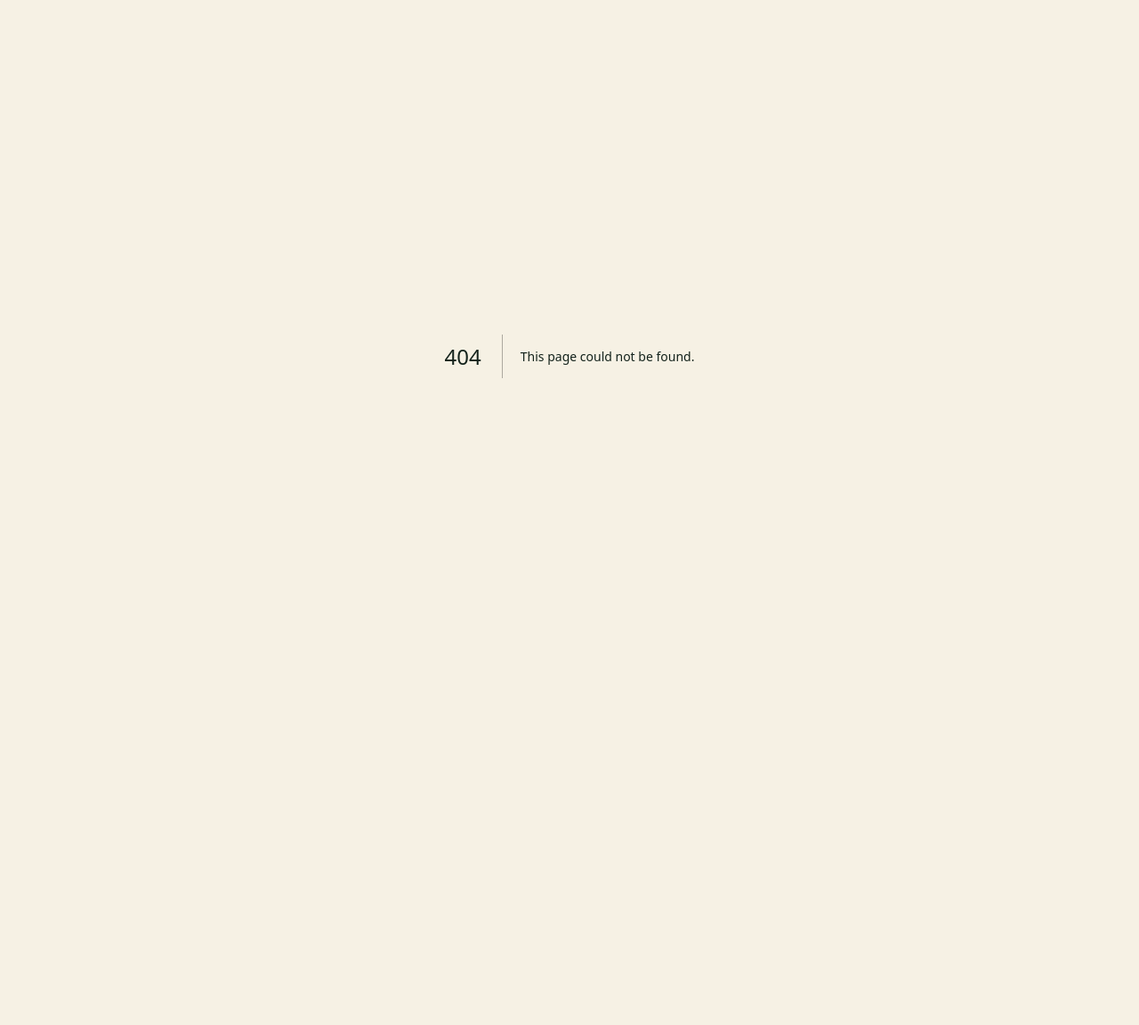
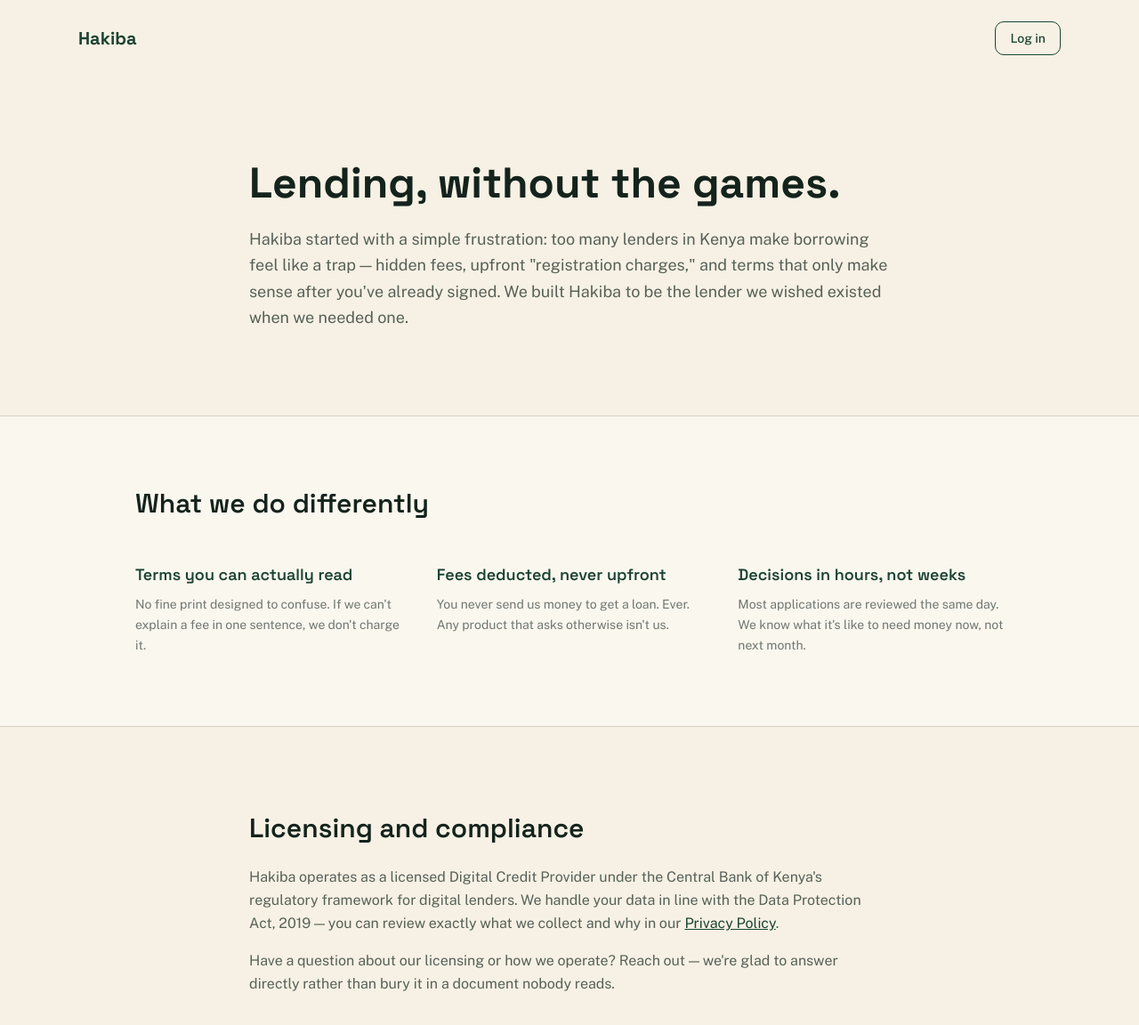
Before and after one commit to bennedictbett/Hakiba, a Next.js app in the folder client/: page /about in a window 1280 px wide. Before the commit this address had no page. Shown: the top 1152 px of the page at 89% size. Before the commit the page ends 800 px from the top, so only its background shows below. Built offline with nearby package versions, Linux system fonts and the light colour scheme.

Commit message:
feat(client): add about page

```diff
--- /dev/null
+++ b/client/app/(marketing)/about/page.tsx
@@ -0,0 +1,89 @@
+export default function AboutPage() {
+  const values = [
+    {
+      title: "Terms you can actually read",
+      detail: "No fine print designed to confuse. If we can't explain a fee in one sentence, we don't charge it.",
+    },
+    {
+      title: "Fees deducted, never upfront",
+      detail: "You never send us money to get a loan. Ever. Any product that asks otherwise isn't us.",
+    },
+    {
+      title: "Decisions in hours, not weeks",
+      detail: "Most applications are reviewed the same day. We know what it's like to need money now, not next month.",
+    },
+  ];
+return (
+    <main>
+      <nav className="mx-auto flex max-w-6xl items-center justify-between px-6 py-6">
+        <a href="/" className="font-display text-xl font-bold text-savanna">Hakiba</a>
+        <a
+          href="/login"
+          className="rounded-md border border-savanna px-4 py-2 font-body text-sm font-medium text-savanna transition-colors hover:bg-savanna hover:text-paper"
+        >
+          Log in
+        </a>
+      </nav>
+
+      <section className="mx-auto max-w-3xl px-6 py-16 sm:py-24">
+        <h1 className="mb-6 font-display text-4xl font-bold leading-tight text-ink sm:text-5xl">
+          Lending, without the games.
+        </h1>
+        <p className="font-body text-lg leading-relaxed text-ink/70">
+          Hakiba started with a simple frustration: too many lenders in Kenya make borrowing feel
+          like a trap — hidden fees, upfront &quot;registration charges,&quot; and terms that only
+          make sense after you&apos;ve already signed. We built Hakiba to be the lender we wished
+          existed when we needed one.
+        </p>
+      </section>
+
+       <section className="border-y border-mist bg-white/40 py-16 sm:py-20">
+        <div className="mx-auto max-w-5xl px-6">
+          <h2 className="mb-12 font-display text-2xl font-semibold text-ink sm:text-3xl">What we do differently</h2>
+          <div className="grid grid-cols-1 gap-10 sm:grid-cols-3">
+            {values.map((value) => (
+              <div key={value.title}>
+                <h3 className="mb-2 font-display text-lg font-semibold text-savanna">{value.title}</h3>
+                <p className="font-body text-sm leading-relaxed text-ink/60">{value.detail}</p>
+              </div>
+            ))}
+          </div>
+        </div>
+      </section>
+
+      <section className="mx-auto max-w-3xl px-6 py-16 sm:py-24">
+        <h2 className="mb-6 font-display text-2xl font-semibold text-ink sm:text-3xl">Licensing and compliance</h2>
+        <p className="mb-4 font-body leading-relaxed text-ink/70">
+          Hakiba operates as a licensed Digital Credit Provider under the Central Bank of Kenya&apos;s
+          regulatory framework for digital lenders. We handle your data in line with the Data
+          Protection Act, 2019 — you can review exactly what we collect and why in our{" "}
+          <a href="/privacy" className="text-savanna underline">Privacy Policy</a>.
+        </p>
+        <p className="font-body leading-relaxed text-ink/70">
+          Have a question about our licensing or how we operate? Reach out — we&apos;re glad to
+          answer directly rather than bury it in a document nobody reads.
+        </p>
+      </section>
+
+      <section className="mx-auto max-w-3xl px-6 py-16 sm:py-24">
+        <h2 className="mb-6 font-display text-2xl font-semibold text-ink sm:text-3xl">Licensing and compliance</h2>
+        <p className="mb-4 font-body leading-relaxed text-ink/70">
+          Hakiba operates as a licensed Digital Credit Provider under the Central Bank of Kenya&apos;s
+          regulatory framework for digital lenders. We handle your data in line with the Data
+          Protection Act, 2019 — you can review exactly what we collect and why in our{" "}
+          <a href="/privacy" className="text-savanna underline">Privacy Policy</a>.
+        </p>
+        <p className="font-body leading-relaxed text-ink/70">
+          Have a question about our licensing or how we operate? Reach out — we&apos;re glad to
+          answer directly rather than bury it in a document nobody reads.
+        </p>
+      </section>
+
+      <footer className="border-t border-mist px-6 py-8 text-center font-body text-xs text-ink/50">
+        Hakiba is a licensed Digital Credit Provider. Read our{" "}
+        <a href="/terms" className="underline">Terms</a> and{" "}
+        <a href="/privacy" className="underline">Privacy Policy</a>.
+      </footer>
+    </main>
+  );
+}
```
